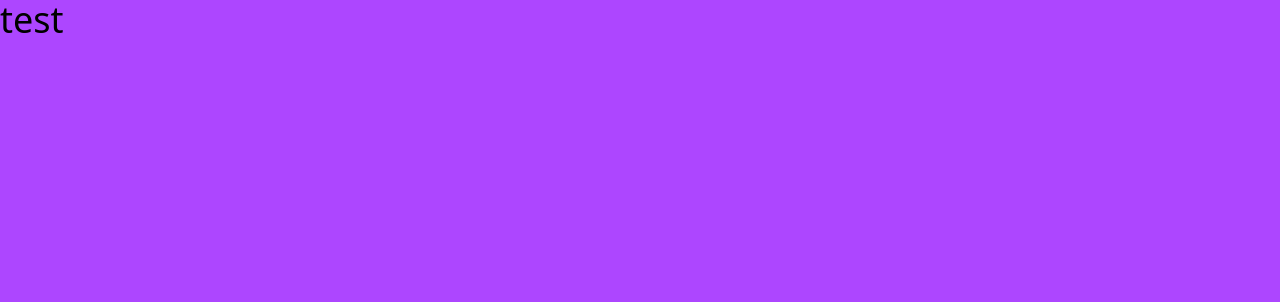
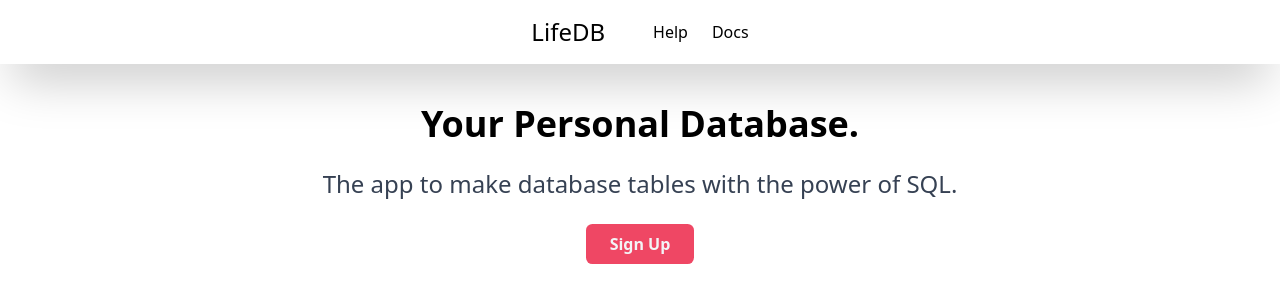
Before and after one commit to ali-jetham/BooksDb, a React (Vite) app in the folder apps/web/: page / in a window 1280 px wide. Shown: the top 302 px of the page. Built offline with nearby package versions, Linux system fonts and the light colour scheme.

Commit message:
feat(web): add routing; add different pages

```diff
--- a/apps/web/src/app/App.tsx
+++ b/apps/web/src/app/App.tsx
@@ -1,9 +1,39 @@
+import { BrowserRouter, Routes, Route } from "react-router"
+import Home from "./pages/Home"
+import Login from "./pages/Login"
+import Signup from "./pages/Signup"
+import Auth from "./pages/Auth"
+import HomeLayout from "./pages/HomeLayout"
+import Help from "./pages/Help"
+import Docs from "./pages/Docs"
+
 function App() {
 
   return (
-    <div className="min-h-screen min-w-screen bg-purple-500">
-      <h1 className="text-2xl md:text-3xl lg:text-4xl">test</h1>
-    </div>
+
+    // <div className="h-screen w-screen">
+    <BrowserRouter>
+      <Routes>
+
+        <Route path="/" element={<HomeLayout />} >
+          <Route index element={<Home />} />
+          <Route path="help" element={<Help />} />
+          <Route path="docs" element={<Docs />} />
+        </Route>
+
+
+        <Route path="/auth" element={<Auth />}>
+          <Route path="login" element={<Login />} />
+          <Route path="signup" element={<Signup />} />
+        </Route>
+
+
+        <Route path="/app" element={<App />} />
+
+      </Routes>
+    </BrowserRouter>
+
+
 
   )
 }
--- /dev/null
+++ b/apps/web/src/app/pages/Auth.tsx
@@ -0,0 +1,12 @@
+import { DatabaseIcon } from "@phosphor-icons/react"
+import { Outlet } from "react-router"
+
+export default function Auth(): React.JSX.Element {
+  return (
+    <div className="flex h-screen w-screen flex-col items-center justify-center ">
+
+      <DatabaseIcon size={96} color="#EF4764" />
+      <Outlet />
+    </div>
+  )
+};
--- /dev/null
+++ b/apps/web/src/app/pages/Docs.tsx
@@ -0,0 +1,7 @@
+export default function Docs(): React.JSX.Element {
+  return (
+    <div>
+      <h1>Docs here</h1>
+    </div>
+  )
+};
--- /dev/null
+++ b/apps/web/src/app/pages/Help.tsx
@@ -0,0 +1,7 @@
+export default function Help(): React.JSX.Element {
+  return (
+    <div>
+      <h1>Help goes here</h1>
+    </div>
+  )
+};
--- /dev/null
+++ b/apps/web/src/app/pages/Home.tsx
@@ -0,0 +1,16 @@
+import {Link} from "react-router"
+
+export default function Home(): React.JSX.Element {
+		return (
+				<div className="flex flex-col items-center">
+						<h1 className="pb-6 font-bold text-4xl">Your Personal Database.</h1>
+						<p className="prose pb-6 text-2xl">
+								The app to make database tables with the power of SQL.
+						</p>
+						<Link to={"/auth/signup"}
+									className="cursor-pointer rounded-[.4rem] bg-folly px-6 py-2 text-center font-semibold text-gray-100">
+								Sign Up
+						</Link>
+				</div>
+		)
+};
--- /dev/null
+++ b/apps/web/src/app/pages/HomeLayout.tsx
@@ -0,0 +1,18 @@
+import { ListIcon, XIcon } from "@phosphor-icons/react";
+import { useState } from "react";
+import { NavLink, Outlet } from "react-router";
+import Header from "../../components/Header";
+
+export default function HomeLayout(): React.JSX.Element {
+
+  return (
+    <div>
+      <Header />
+
+
+      <main className="flex justify-center pt-10">
+        <Outlet />
+      </main>
+    </div>
+  );
+}
--- /dev/null
+++ b/apps/web/src/app/pages/Login.tsx
@@ -0,0 +1,7 @@
+export default function Login(): React.JSX.Element {
+  return (
+    <div>
+      <h1>This is Login</h1>
+    </div>
+  )
+};
--- /dev/null
+++ b/apps/web/src/app/pages/Signup.tsx
@@ -0,0 +1,16 @@
+export default function Signup(): React.JSX.Element {
+
+  function handleSignup(): void {
+
+  }
+
+  return (
+    <div>
+      <h1 className="text-2xl">Sign in to your account</h1>
+
+      <form action={handleSignup} method="post">
+
+      </form>
+    </div>
+  )
+};
--- /dev/null
+++ b/apps/web/src/components/Header.tsx
@@ -0,0 +1,67 @@
+import { ListIcon, XIcon } from "@phosphor-icons/react";
+import { useState } from "react";
+import { NavLink } from "react-router";
+
+
+
+export default function Header(): React.JSX.Element {
+  const [isSideMenuOpen, setIsSideMenuOpen] = useState(false);
+
+  return (
+    <header className="flex items-center justify-center p-4 shadow-2xl">
+
+      <div className="flex items-center gap-12">
+        <NavLink to={"/"} className="text-2xl">
+          LifeDB
+        </NavLink>
+
+        <ul className="hidden gap-6 md:flex">
+          <li>
+            <NavLink to="/help">Help</NavLink>
+          </li>
+          <li>
+            <NavLink to="/docs">Docs</NavLink>
+          </li>
+        </ul>
+      </div>
+
+      <div className="ml-auto md:hidden">
+        <button type="button" onClick={() => setIsSideMenuOpen(true)}>
+          <ListIcon size={32} />
+        </button>
+      </div>
+
+      <nav className={`fixed top-0 right-0 h-full w-60 bg-gray-200 ${isSideMenuOpen ? "" : "hidden"}`}>
+
+        <div className="flex justify-end">
+          <button type="button" className="p-4 " onClick={() => setIsSideMenuOpen(false)}>
+            <XIcon size={32} />
+          </button>
+        </div>
+
+
+        <div className="flex flex-col items-stretch px-4 text-2xl">
+          <NavLink
+            to="/" className={({ isActive }) =>
+              `rounded px-2 py-0.5 ${isActive ? "bg-blue-400 text-white" : ""}`
+            }
+          >Home
+          </NavLink>
+          <NavLink
+            to="/help" className={({ isActive }) =>
+              `rounded px-2 py-0.5 ${isActive ? "bg-blue-400 text-white" : ""}`
+            }
+          >Help
+          </NavLink>
+          <NavLink
+            to="/docs" className={({ isActive }) =>
+              `rounded px-2 py-0.5 ${isActive ? "bg-blue-400 text-white" : ""}`
+            }
+          >Docs
+          </NavLink>
+        </div>
+      </nav>
+
+    </header>
+  )
+};
--- /dev/null
+++ b/apps/web/src/hooks/useTheme.ts
@@ -0,0 +1,12 @@
+import { useEffect, useState, useCallback } from "react";
+
+type Theme = "light" | "dark";
+
+export function useTheme() {
+	const [theme, setTheme] = useState<Theme | undefined>(() => {
+		const storedTheme = localStorage.getItem("theme");
+		if (storedTheme === "light" || storedTheme === "dark") {
+			return storedTheme as Theme;
+		}
+	});
+}
```
